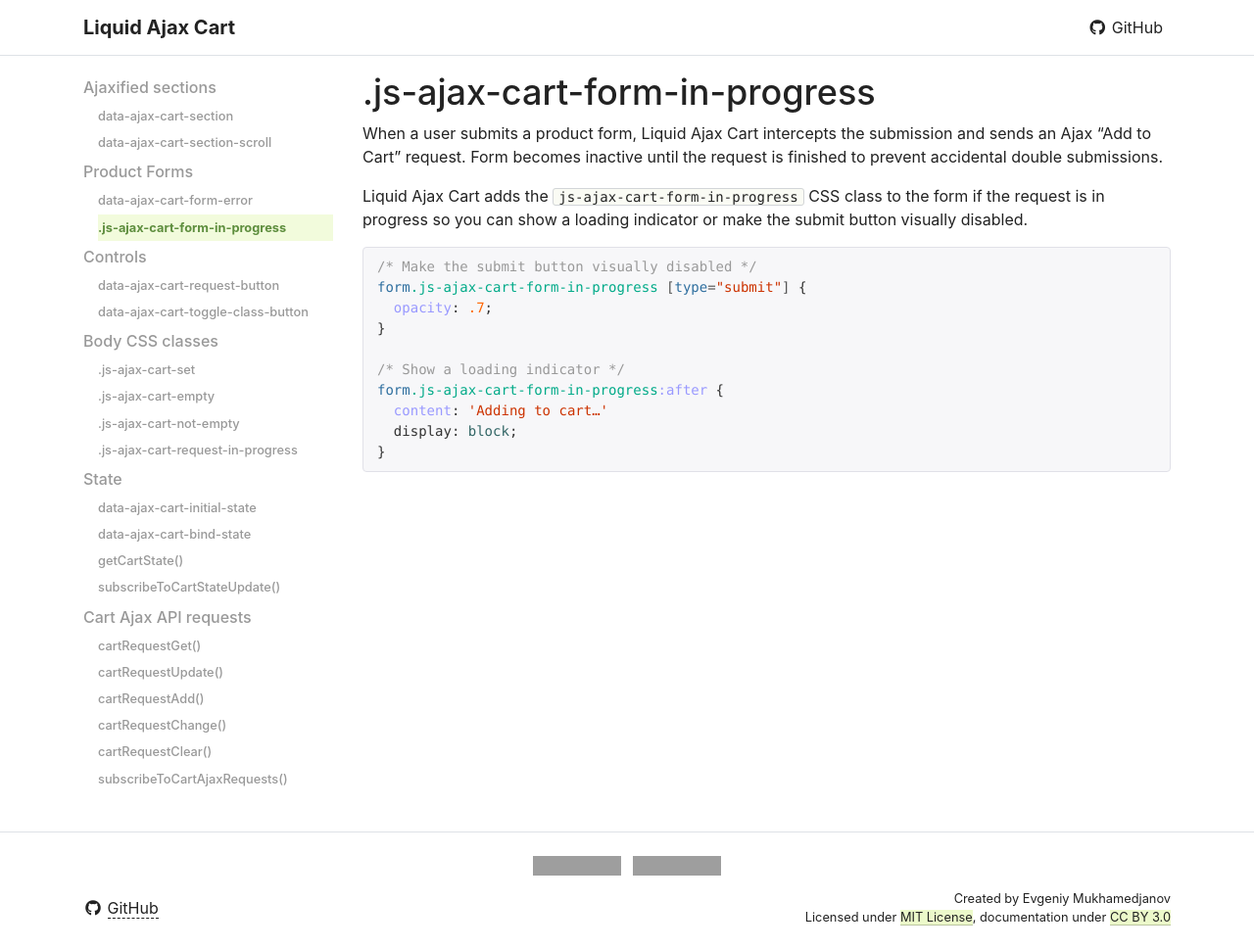
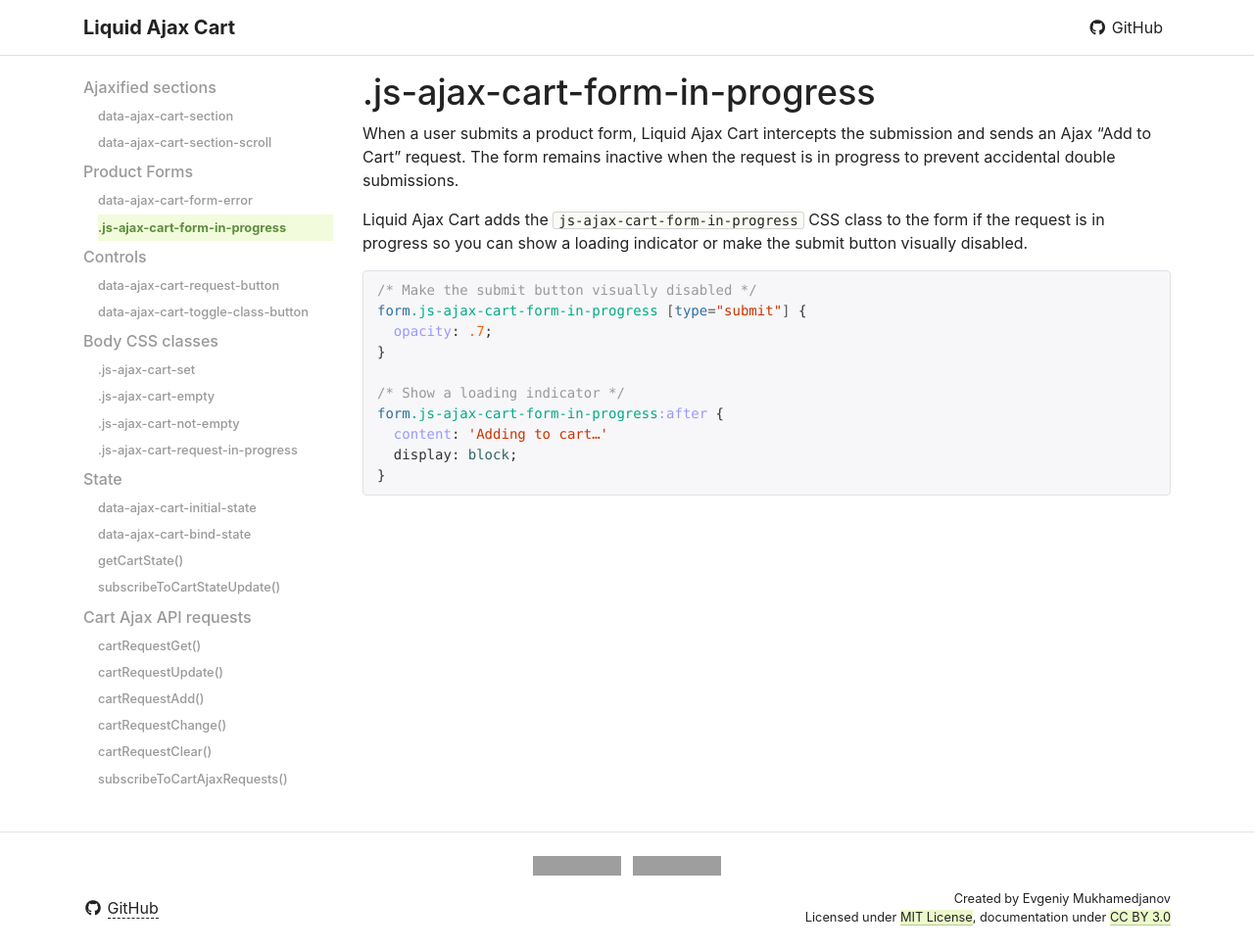
Before and after one commit to EvgeniyMukhamedjanov/liquid-ajax-cart, a Jekyll site: the page built from docs/reference/js-ajax-cart-form-in-progress.md, in a window 1280 px wide and 970 px high. Shown: the whole window at 98% size. Built offline with Jekyll 4.4.1, drawn with Linux system fonts in a browser that asks for light colours; nearby versions of some CDN libraries; our own code applies the rules of GitHub Pages for plain Markdown files; a script that is not in the unit is left out; grey boxes are pictures that could not be loaded.

Commit message:
Add product form docs

```diff
--- a/docs/reference/js-ajax-cart-form-in-progress.md
+++ b/docs/reference/js-ajax-cart-form-in-progress.md
@@ -1,6 +1,6 @@
 # .js-ajax-cart-form-in-progress
 
-When a user submits a product form, Liquid Ajax Cart intercepts the submission and sends an Ajax "Add to Cart" request. Form becomes inactive until the request is finished to prevent accidental double submissions.
+When a user submits a product form, Liquid Ajax Cart intercepts the submission and sends an Ajax "Add to Cart" request. The form remains inactive when the request is in progress to prevent accidental double submissions.
 
 Liquid Ajax Cart adds the `js-ajax-cart-form-in-progress` CSS class to the form if the request is in progress so you can show a loading indicator or make the submit button visually disabled.
 
```
Also changed, not shown: docs/index.md (+1 -1 lines), docs/reference/product-forms.md (added, +7 -0 lines).
